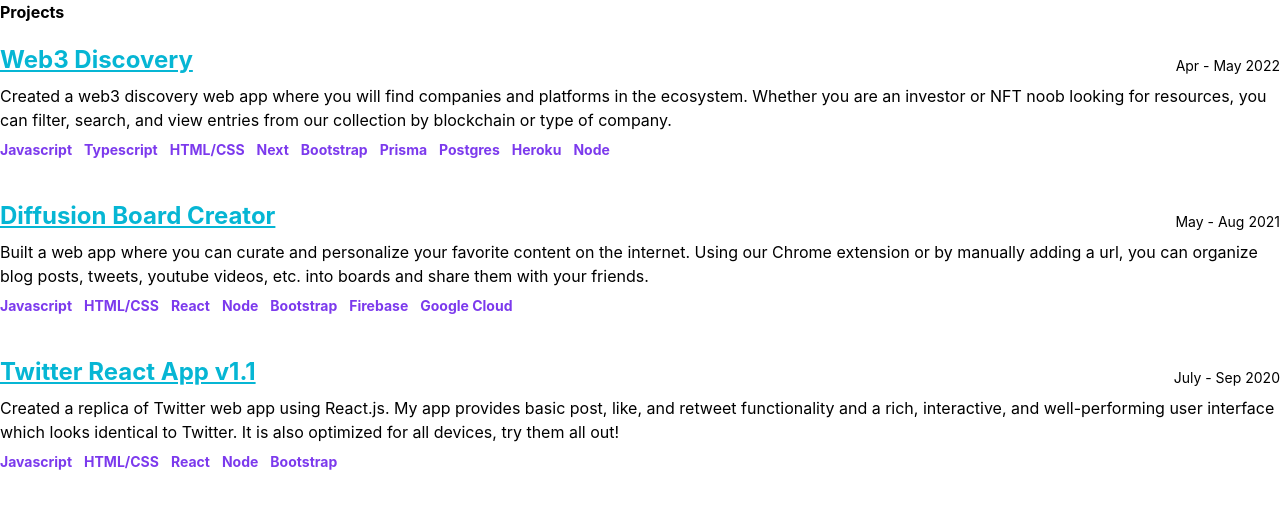
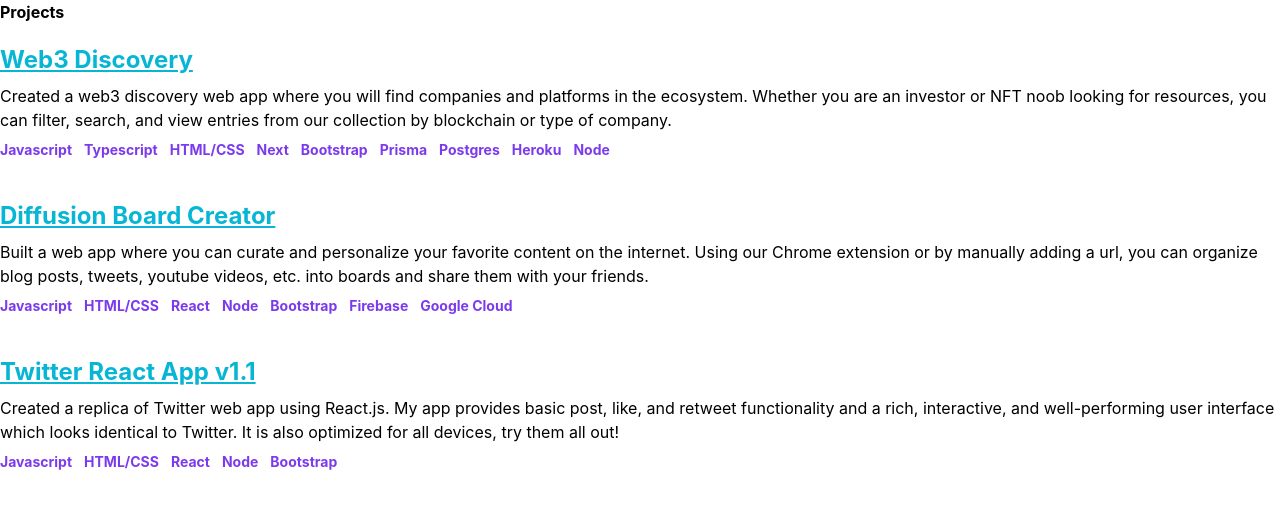
Before and after one commit to eedelosreyes2/web3-portfolio, a Next.js app: page /components/projects in a window 1280 px wide. Shown: the top 508 px of the page. Built offline with nearby package versions, Linux system fonts and the light colour scheme.

Commit message:
for real last touches

```diff
--- a/pages/components/projects.js
+++ b/pages/components/projects.js
@@ -16,7 +16,7 @@
               >
                 {title}
               </a>
-              <div className="text-sm">{dates}</div>
+              {/* <div className="text-sm">{dates}</div> */}
             </div>
           </div>
           <div className="mb-2">{description}</div>
```
